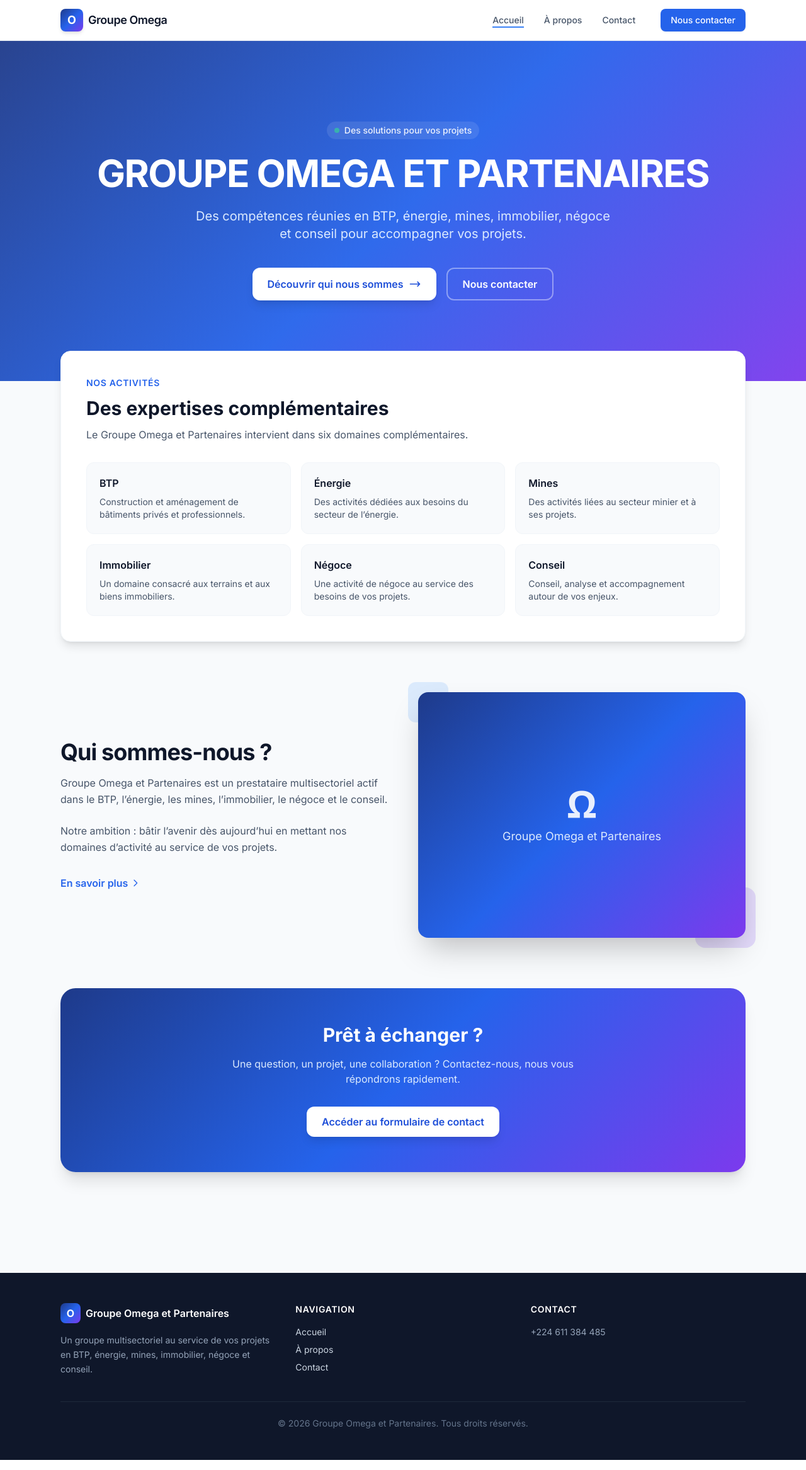
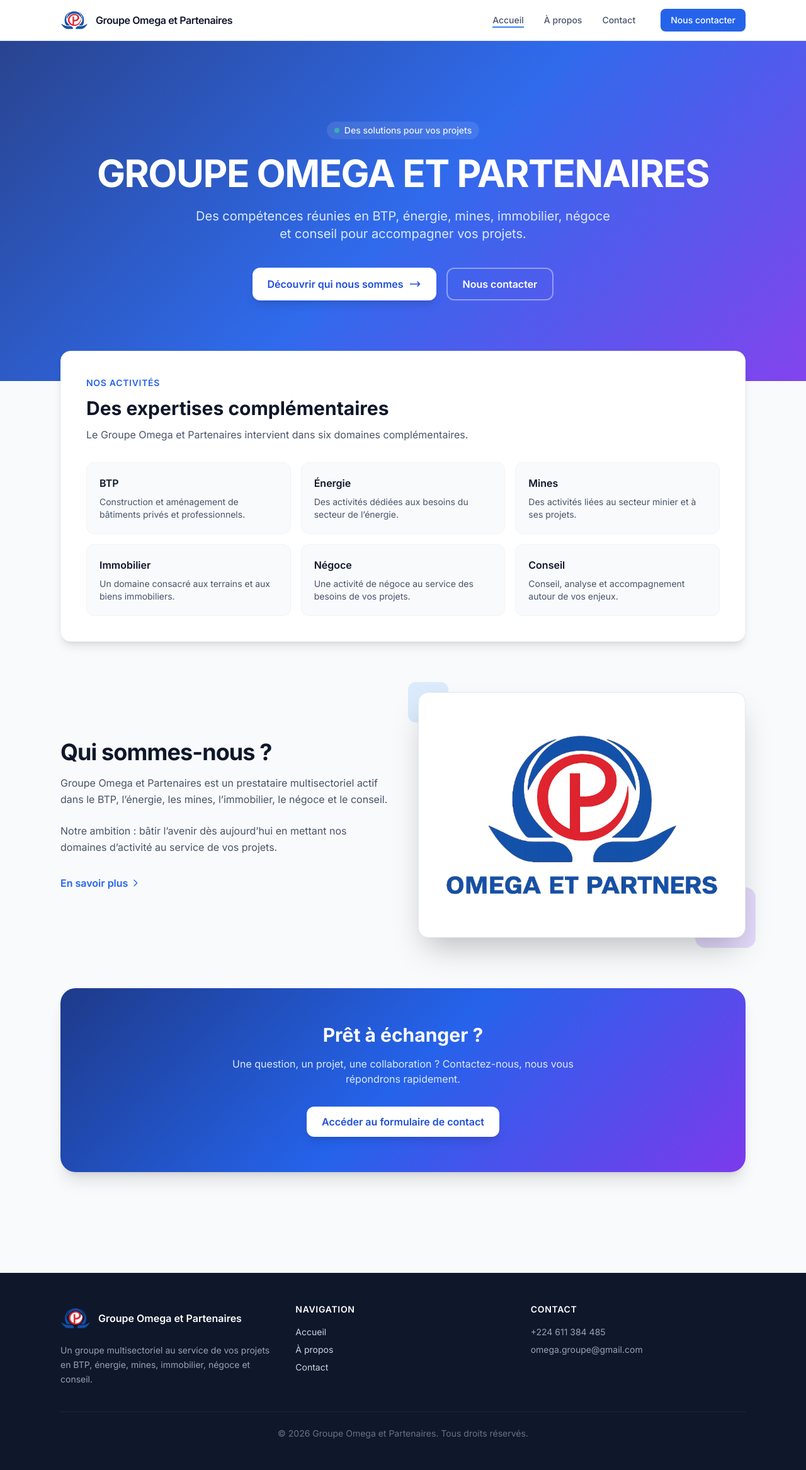
Before and after one commit to alpascino888-cmd/identiter, a Django app: page / in a window 1280 px wide. Shown: the whole page at 63% size. Run offline with Django 5.2, Linux system fonts and the light colour scheme; some libraries are stand-ins or nearby versions.

Commit message:
Add Omega logo assets to the site
Co-authored-by: Copilot <223556219+Copilot@users.noreply.github.com>

```diff
--- a/core/templates/core/home.html
+++ b/core/templates/core/home.html
@@ -1,4 +1,5 @@
 {% extends "base.html" %}
+{% load static %}
 
 {% block title %}Accueil — Groupe Omega et Partenaires{% endblock %}
 {% block meta_description %}Découvrez Groupe Omega et Partenaires, prestataire multisectoriel en BTP, énergie, mines, immobilier, négoce et conseil.{% endblock %}
@@ -93,11 +94,8 @@
             </a>
         </div>
         <div class="relative">
-            <div class="aspect-[4/3] rounded-2xl gradient-bg flex items-center justify-center shadow-2xl">
-                <div class="text-center text-white p-8">
-                    <div class="text-6xl font-bold mb-2 opacity-90">Ω</div>
-                    <p class="text-blue-100 text-lg">Groupe Omega et Partenaires</p>
-                </div>
+            <div class="aspect-[4/3] rounded-2xl bg-white border border-slate-200 flex items-center justify-center p-5 sm:p-8 shadow-2xl">
+                <img src="{% static 'img/groupe-omega-logo.png' %}" alt="Logo Omega et Partners" width="740" height="450" class="w-full max-w-[34rem] h-auto object-contain">
             </div>
             <div class="absolute -bottom-4 -right-4 w-24 h-24 bg-accent-500/20 rounded-2xl -z-10"></div>
             <div class="absolute -top-4 -left-4 w-16 h-16 bg-primary-200/50 rounded-xl -z-10"></div>
--- a/templates/base.html
+++ b/templates/base.html
@@ -1,10 +1,12 @@
 <!DOCTYPE html>
 <html lang="fr">
+{% load static %}
 <head>
     <meta charset="UTF-8">
     <meta name="viewport" content="width=device-width, initial-scale=1.0">
     <title>{% block title %}Groupe Omega et Partenaires{% endblock %}</title>
     <meta name="description" content="{% block meta_description %}Groupe Omega et Partenaires : BTP, énergie, mines, immobilier, négoce et conseil.{% endblock %}">
+    <link rel="icon" type="image/png" href="{% static 'img/groupe-omega-embleme.png' %}">
 
     <!-- Tailwind CSS via CDN -->
     <script src="https://cdn.tailwindcss.com"></script>
@@ -83,11 +85,9 @@
         <div class="max-w-6xl mx-auto px-4 sm:px-6 lg:px-8">
             <div class="flex justify-between items-center h-16">
                 <!-- Logo -->
-                <a href="{% url 'core:home' %}" class="flex items-center gap-2 group">
-                    <div class="w-9 h-9 rounded-lg gradient-bg flex items-center justify-center shadow-md group-hover:shadow-lg transition-shadow">
-                        <span class="text-white font-bold text-lg">O</span>
-                    </div>
-                    <span class="font-semibold text-lg text-slate-900 tracking-tight">Groupe Omega</span>
+                <a href="{% url 'core:home' %}" class="flex items-center gap-3 group min-w-0">
+                    <img src="{% static 'img/groupe-omega-embleme.png' %}" alt="" width="44" height="44" class="w-11 h-11 object-contain flex-shrink-0 transition-transform group-hover:scale-105">
+                    <span class="font-semibold text-sm sm:text-base text-slate-900 tracking-tight leading-tight">Groupe Omega et Partenaires</span>
                 </a>
 
                 <!-- Desktop Menu -->
@@ -146,10 +146,8 @@
         <div class="max-w-6xl mx-auto px-4 sm:px-6 lg:px-8 py-12">
             <div class="grid grid-cols-1 md:grid-cols-3 gap-8">
                 <div>
-                    <div class="flex items-center gap-2 mb-4">
-                        <div class="w-8 h-8 rounded-lg gradient-bg flex items-center justify-center">
-                            <span class="text-white font-bold">O</span>
-                        </div>
+                    <div class="flex items-center gap-3 mb-4">
+                        <img src="{% static 'img/groupe-omega-embleme.png' %}" alt="" width="48" height="48" class="w-12 h-12 object-contain flex-shrink-0">
                         <span class="font-semibold text-white">Groupe Omega et Partenaires</span>
                     </div>
                     <p class="text-sm text-slate-400 leading-relaxed">
@@ -168,6 +166,7 @@
                     <h3 class="text-sm font-semibold text-white uppercase tracking-wider mb-4">Contact</h3>
                     <ul class="space-y-2 text-sm text-slate-400">
                         <li><a href="tel:+224611384485" class="hover:text-white transition-colors">+224 611 384 485</a></li>
+                        <li><a href="mailto:omega.groupe@gmail.com" class="hover:text-white transition-colors">omega.groupe@gmail.com</a></li>
                     </ul>
                 </div>
             </div>
```
Also changed, not shown: core/tests.py (+15 -1 lines), README.md, static/img/groupe-omega-embleme.png (added), static/img/groupe-omega-logo.png (added).
